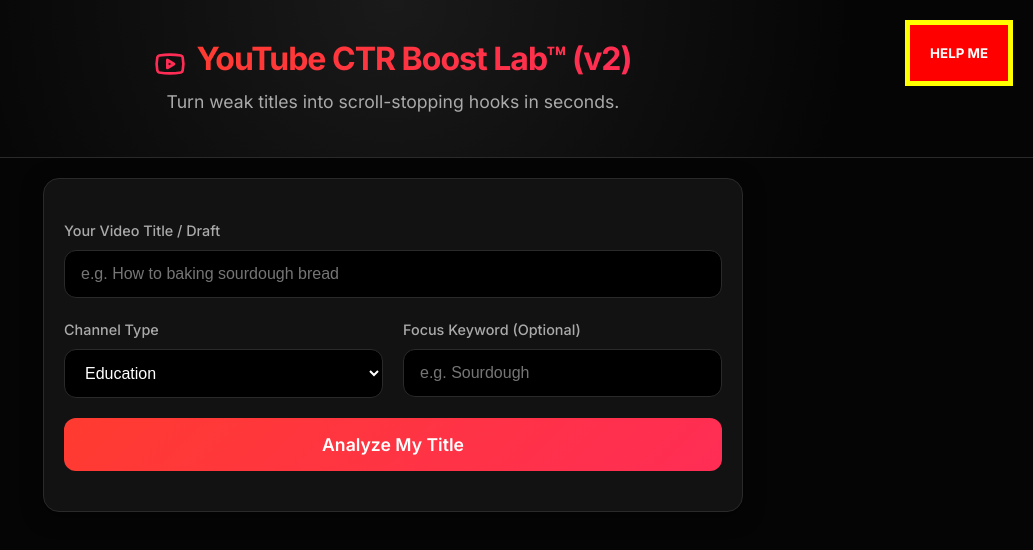
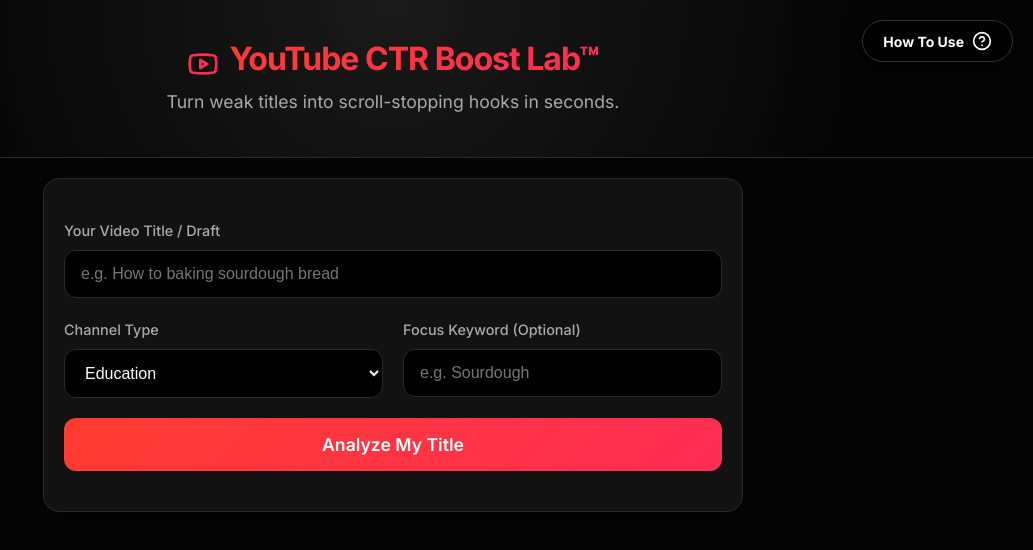
Before and after one commit to moabytemusic-code/youtube-ctr-boost-lab, a Next.js app: page / in a window 1280 px wide. Shown: the top 550 px of the page, without its empty margins (247-1280 px from the left). Built offline with nearby package versions, Linux system fonts and the light colour scheme.

Commit message:
Restore correct Help Button and clean up debug code

```diff
--- a/app/page.js
+++ b/app/page.js
@@ -76,7 +76,7 @@
                     <div className="container">
                         <div className="flex-center" style={{ gap: '10px' }}>
                             <Youtube size={32} color="#FF2D55" />
-                            <h1 className="logo-text">YouTube CTR Boost Lab™ (v2)</h1>
+                            <h1 className="logo-text">YouTube CTR Boost Lab™</h1>
                         </div>
                         <p className="subtitle">Turn weak titles into scroll-stopping hooks in seconds.</p>
                     </div>
@@ -236,12 +236,12 @@
             </main>
 
             {/* Help Button - Moved Outside Main */}
-            {/* Help Button - Debug Mode */}
+            {/* Help Button - Moved Outside Main */}
             <button
                 onClick={() => setShowHelp(true)}
-                style={{ position: 'fixed', top: '20px', right: '20px', backgroundColor: 'red', border: '5px solid yellow', padding: '20px', zIndex: 999999, color: 'white', fontWeight: 'bold' }}
+                style={{ position: 'fixed', top: '20px', right: '20px', backgroundColor: '#000000', border: '1px solid #333333', padding: '10px 20px', borderRadius: '30px', cursor: 'pointer', color: '#ffffff', display: 'flex', alignItems: 'center', gap: '8px', zIndex: 99999, boxShadow: '0 4px 20px rgba(0,0,0,0.8)', fontWeight: 'bold', fontSize: '14px' }}
             >
-                HELP ME
+                <span>How To Use</span> <CircleHelp size={20} />
             </button>
 
             {/* Help Modal */}
```
